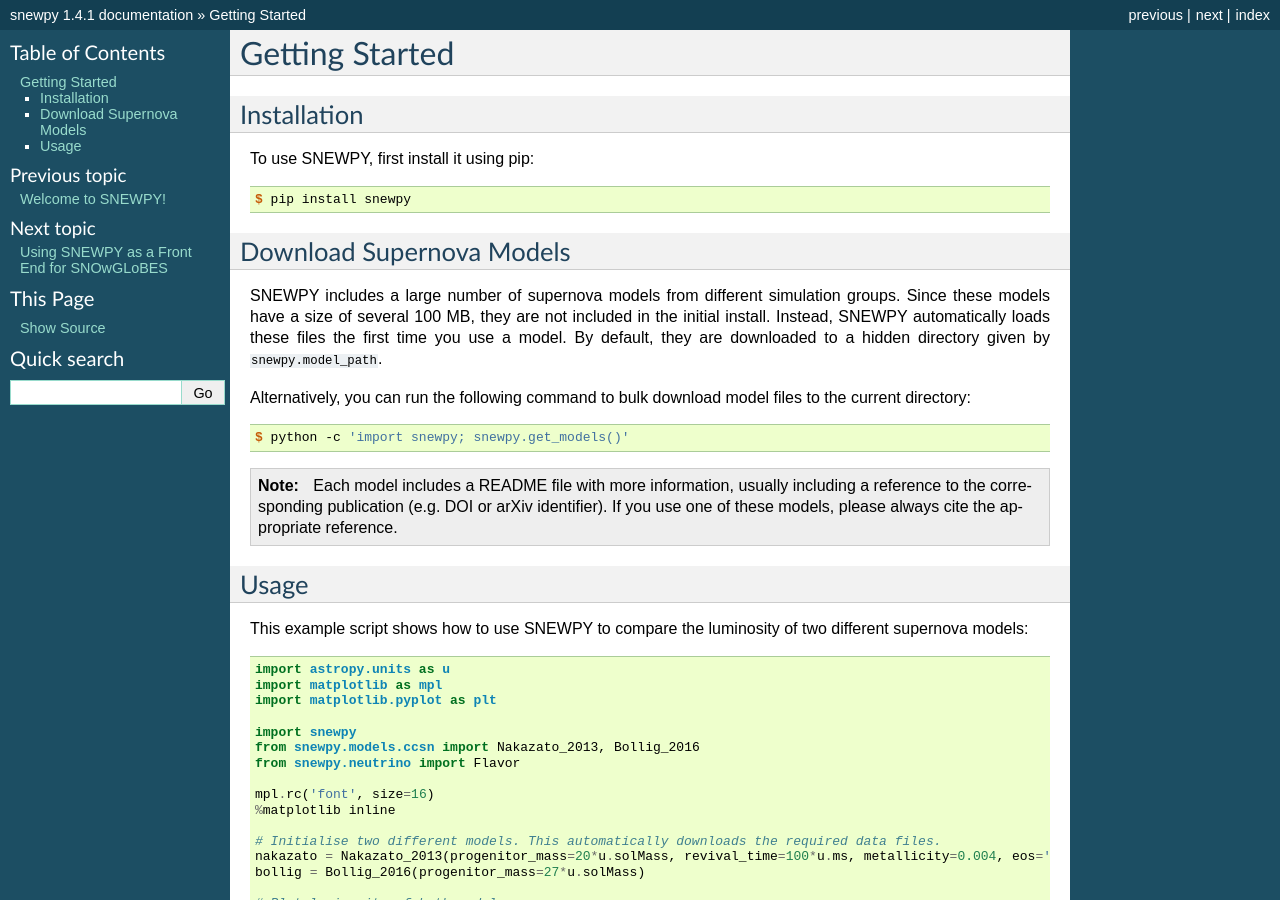
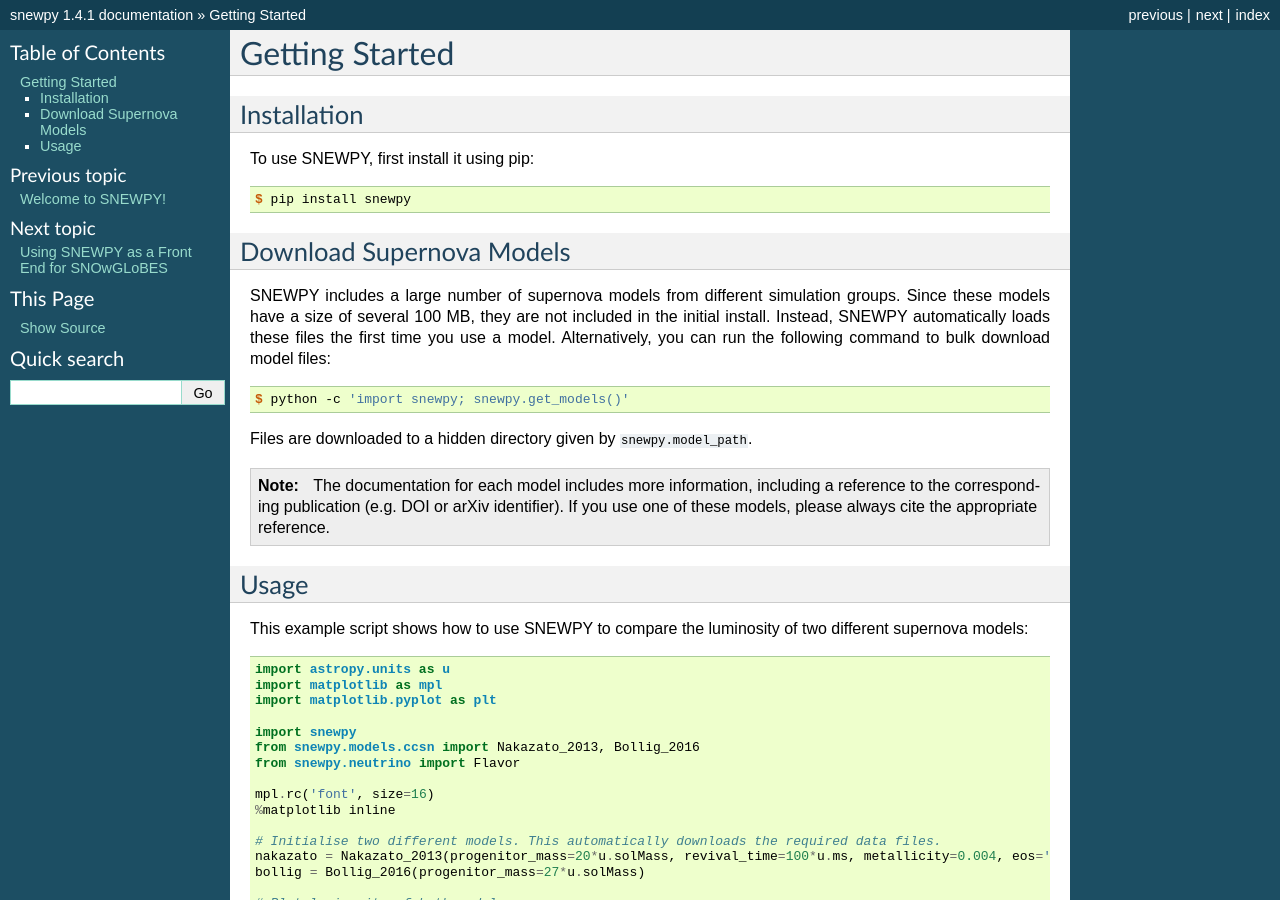
Before and after one commit to SNEWS2/snewpy, a Sphinx documentation site: the page built from doc/source/gettingstarted.rst, in a window 1280 px wide and 900 px high. Built offline with Sphinx 7.4.7, drawn with Linux system fonts in a browser that asks for light colours.

Commit message:
update docs for model file download

```diff
--- a/doc/source/gettingstarted.rst
+++ b/doc/source/gettingstarted.rst
@@ -18,18 +18,18 @@
 
 SNEWPY includes a large number of supernova models from different simulation groups.
 Since these models have a size of several 100 MB, they are not included in the initial install.
-Instead, SNEWPY automatically loads these files the first time you use a model. By default,
-they are downloaded to a hidden directory given by ``snewpy.model_path``.
-
-Alternatively, you can run the following command to bulk download model files to the current directory:
+Instead, SNEWPY automatically loads these files the first time you use a model.
+Alternatively, you can run the following command to bulk download model files:
 
 .. code-block:: console
 
    $ python -c 'import snewpy; snewpy.get_models()'
 
+Files are downloaded to a hidden directory given by ``snewpy.model_path``.
+
 .. note::
 
-   Each model includes a README file with more information, usually including a reference to the corresponding publication
+   The documentation for each model includes more information, including a reference to the corresponding publication
    (e.g. DOI or arXiv identifier). If you use one of these models, please always cite the appropriate reference.
 
 
```
